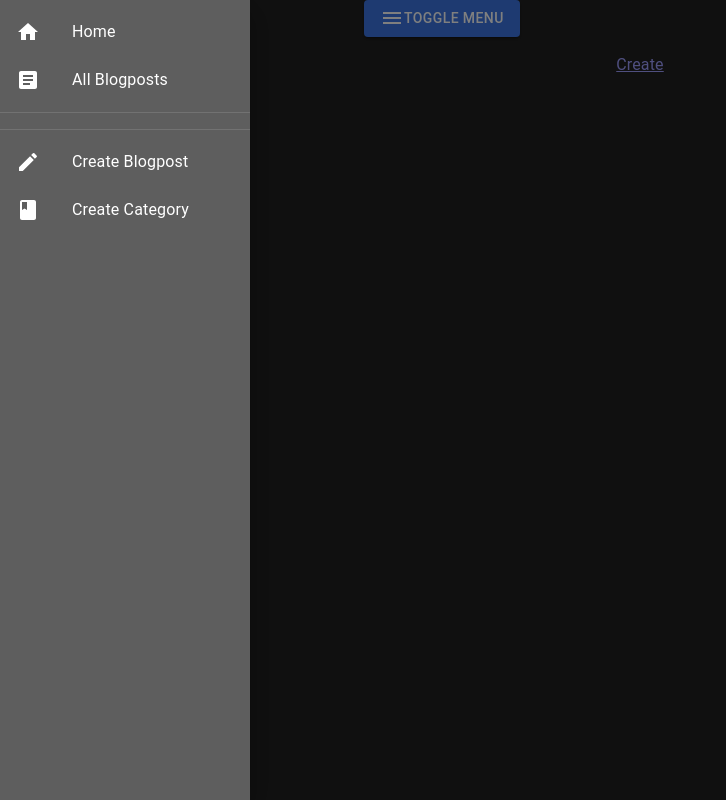
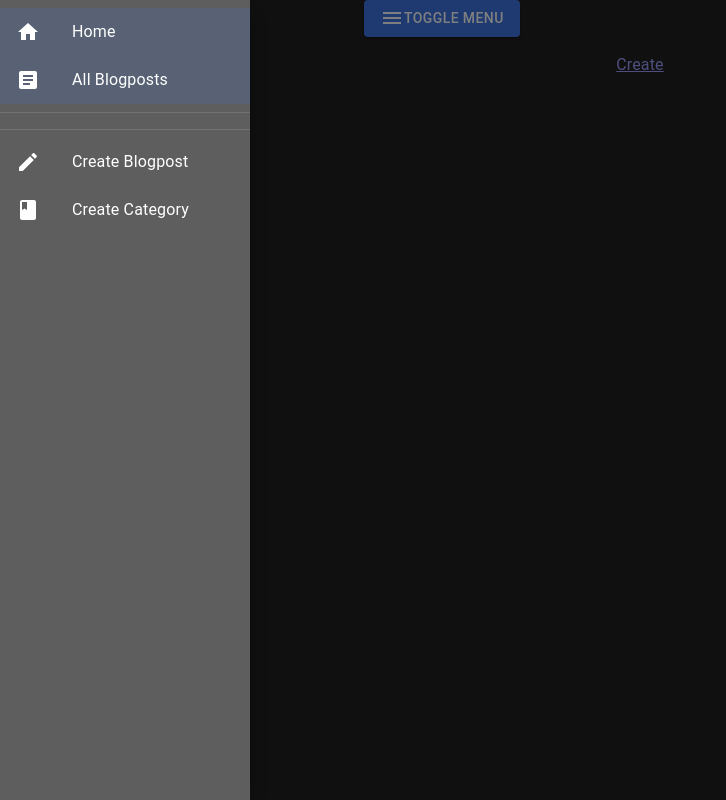
Before and after one commit to TheMarv/capstone-project, a Next.js app: page / in a window 1280 px wide. Both pictures are taken after a click on the button "TOGGLE MENU". Shown: the whole page, without its empty margins (0-726 px from the left). Built offline with nearby package versions, Linux system fonts and the light colour scheme.

Commit message:
Add display of active item

```diff
--- a/components/Layout.jsx
+++ b/components/Layout.jsx
@@ -23,7 +23,7 @@ export default function Layout({ children }) {
         onClick={toggleMenu}
         onKeyDown={toggleMenu}
       >
-        <Menu />
+        <Menu toggleMenu={toggleMenu} />
       </SwipeableDrawer>
       <Box sx={{ my: 4 }}>
         <main>{children}</main>
--- a/components/Menu.jsx
+++ b/components/Menu.jsx
@@ -14,6 +14,7 @@ import {
   ListItemText,
 } from '@mui/material';
 import Link from 'next/link';
+import { useRouter } from 'next/router';
 import useStore from '../hooks/useStore';
 
 const mainItems = [
@@ -48,6 +49,7 @@ const adminItems = [
 
 export default function Menu({ toggleMenu }) {
   const categories = useStore(state => state.categories);
+  const { asPath } = useRouter();
 
   return (
     <Box
@@ -58,7 +60,11 @@ export default function Menu({ toggleMenu }) {
     >
       <List>
         {mainItems.map(item => (
-          <ListItem key={item.id} disablePadding>
+          <ListItem
+            key={item.id}
+            disablePadding
+            selected={asPath === item.href}
+          >
             <Link href={item.href}>
               <ListItemButton>
                 {item.icon && <ListItemIcon>{item.icon}</ListItemIcon>}
@@ -72,7 +78,11 @@ export default function Menu({ toggleMenu }) {
       <List>
         {categories &&
           categories.map(category => (
-            <ListItem key={category.slug} disablePadding>
+            <ListItem
+              key={category.slug}
+              disablePadding
+              selected={asPath === `/categories/${category.slug}`}
+            >
               <Link href={`/categories/${category.slug}`}>
                 <ListItemButton>
                   {/* TODO: Implement dynamic category icon */}
@@ -86,7 +96,11 @@ export default function Menu({ toggleMenu }) {
       <Divider />
       <List>
         {adminItems.map(item => (
-          <ListItem key={item.id} disablePadding>
+          <ListItem
+            key={item.id}
+            disablePadding
+            selected={asPath === item.href}
+          >
             <Link href={item.href}>
               <ListItemButton>
                 {item.icon && <ListItemIcon>{item.icon}</ListItemIcon>}
```
